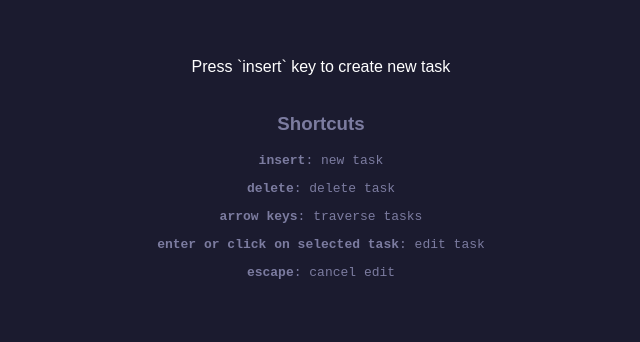
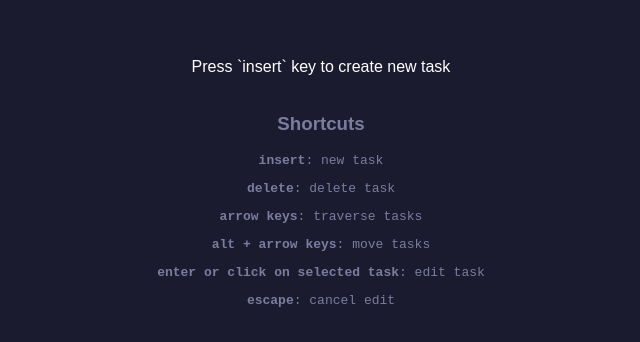
Before and after one commit to marekhanzlik/Joule, a React (Create React App) app: page / in a window 1280 px wide. Shown: the top 342 px of the page, without its empty margins (319-959 px from the left). Built offline with nearby package versions, Linux system fonts and the light colour scheme.

Commit message:
shortcuts updated

```diff
--- a/src/TaskList/TaskList.js
+++ b/src/TaskList/TaskList.js
@@ -58,6 +58,7 @@ class TaskList extends React.Component {
                         <pre><b>insert</b>: new task</pre>
                         <pre><b>delete</b>: delete task</pre>
                         <pre><b>arrow keys</b>: traverse tasks</pre>
+                        <pre><b>alt + arrow keys</b>: move tasks</pre>
                         <pre><b>enter or click on selected task</b>: edit task</pre>
                         <pre><b>escape</b>: cancel edit</pre>
                     </div>
```
